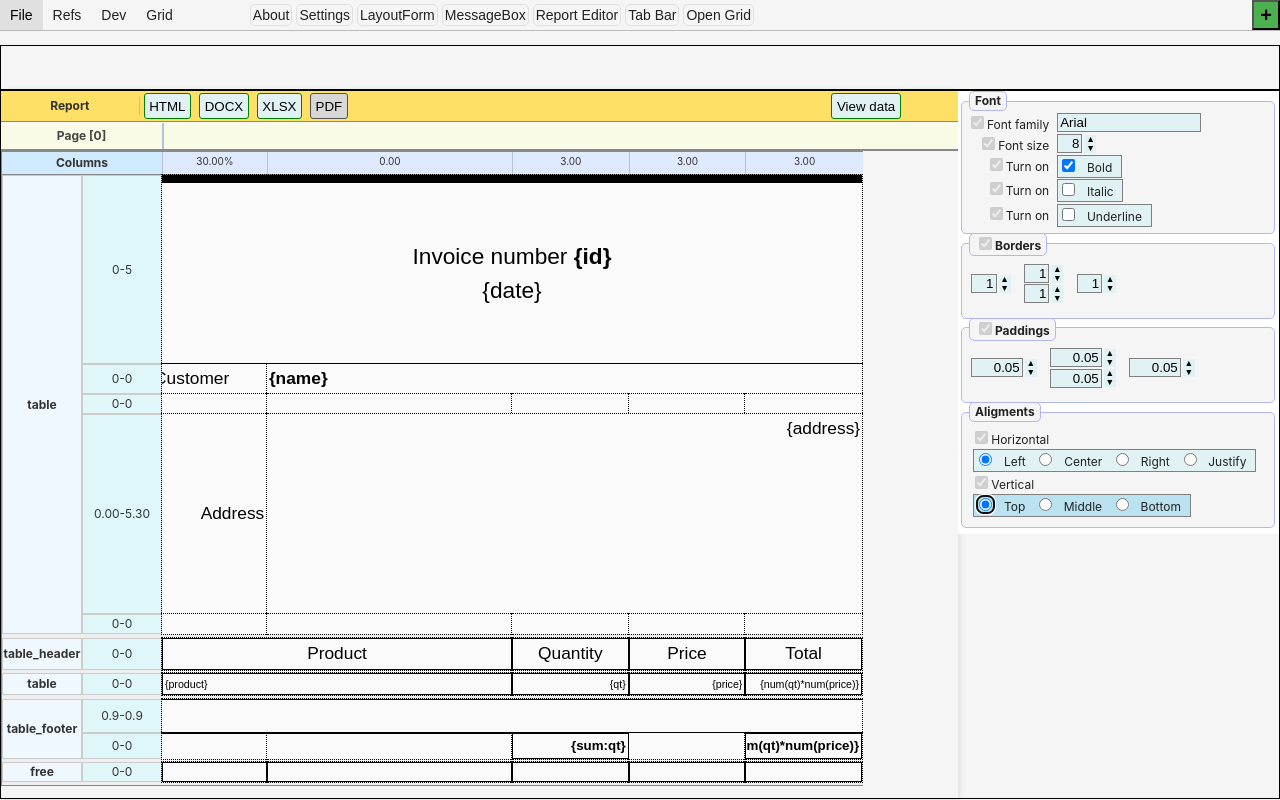
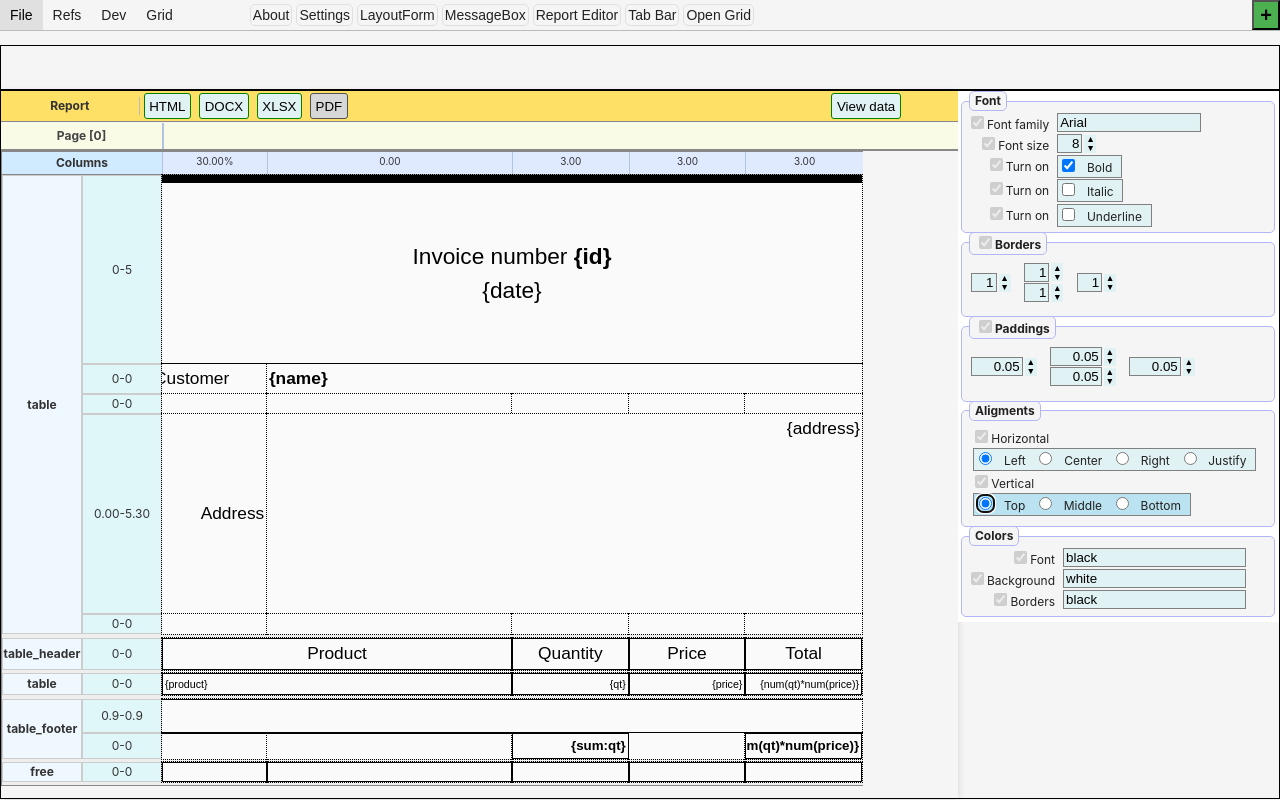
Before and after one commit to AndreiPuchko/q2web, a React (Vite) app: page / in a window 1280 px wide. Built offline with nearby package versions, Linux system fonts and the light colour scheme.

Commit message:
StyleEditor - add colors

```diff
--- a/src/components/reportEditor/Q2StyleEditor.tsx
+++ b/src/components/reportEditor/Q2StyleEditor.tsx
@@ -83,10 +83,8 @@ class Q2StyleEditor extends Component<StyleProps> {
                         : !!this.propsData["font-underline"].checked,
                     checkDisabled: this.getCheckDisabled(),
                 });
-            this.propsEditor.add_control("/s", "");
             this.propsEditor.add_control("/");
         }
-
         const bordersControl: Q2Control = this.propsEditor.add_control("/h", "Borders",
             {
                 alignment: 5,
@@ -159,6 +157,48 @@ class Q2StyleEditor extends Component<StyleProps> {
                 });
             this.propsEditor.add_control("/");  // close layout
         }
+
+        const colorsControl: Q2Control = this.propsEditor.add_control("/f", "Colors");
+        if (colorsControl) {
+            this.propsEditor.add_control("color", "Font",
+                {
+                    control: "line",
+                    data: this.propsData["color"].data,
+                    check: true,
+                    checkChecked: typeof this.propsEditor.c?.color !== "undefined"
+                        ? this.propsEditor.c.color
+                        : !!this.propsData["color"].checked,
+                    checkDisabled: this.getCheckDisabled(),
+                });
+
+            this.propsEditor.add_control("background", "Background",
+                {
+                    control: "line",
+                    data: this.propsData["background"].data,
+                    check: true,
+                    checkChecked: typeof this.propsEditor.c?.background !== "undefined"
+                        ? this.propsEditor.c.background
+                        : !!this.propsData["background"].checked,
+                    checkDisabled: this.getCheckDisabled(),
+                });
+
+            this.propsEditor.add_control("border_color", "Borders",
+                {
+                    control: "line",
+                    data: this.propsData["border-color"].data,
+                    check: true,
+                    checkChecked: typeof this.propsEditor.c?.border_color !== "undefined"
+                        ? this.propsEditor.c.border_color
+                        : !!this.propsData["border-color"].checked,
+                    checkDisabled: this.getCheckDisabled(),
+                });
+            this.propsEditor.add_control("/");
+
+
+            this.propsEditor.add_control("/");
+        }
+
+
         return this.propsEditor
     }
 
@@ -172,6 +212,21 @@ class Q2StyleEditor extends Component<StyleProps> {
         const { q2report, selection } = this.props;
         const styles: any = q2report.getStyle(selection);
         const styleProps: Record<string, StylePropValue> = {};
+
+
+        styleProps["font-family"] = { data: "Arial", checked: selection?.type === "report" }
+        styleProps["font-size"] = { data: "10pt", checked: selection?.type === "report" }
+        styleProps["font-weight"] = { data: "normal", checked: selection?.type === "report" }
+        styleProps["text-decoration"] = { data: "", checked: selection?.type === "report" }
+        styleProps["font-style"] = { data: "", checked: selection?.type === "report" }
+        styleProps["color"] = { data: "black", checked: selection?.type === "report" }
+        styleProps["background"] = { data: "white", checked: selection?.type === "report" }
+        styleProps["border-color"] = { data: "black", checked: selection?.type === "report" }
+        styleProps["border-width"] = { data: "1 1 1 1", checked: selection?.type === "report" }
+        styleProps["padding"] = { data: "0.05cm 0.05cm 0.05cm 0.05cm", checked: selection?.type === "report" }
+        styleProps["text-align"] = { data: "left", checked: selection?.type === "report" }
+        styleProps["vertical-align"] = { data: "top", checked: selection?.type === "report" }
+
         if (!styles) return styleProps;
         const selectionStyle = styles.style || {};
         const parentStyle = styles.parentStyle || {};
@@ -190,12 +245,6 @@ class Q2StyleEditor extends Component<StyleProps> {
                     checked: false
                 };
             }
-            // else {
-            //   props[key] = {
-            //     data: "",
-            //     checked: false
-            //   };
-            // }
         });
         return styleProps;
     }
```
